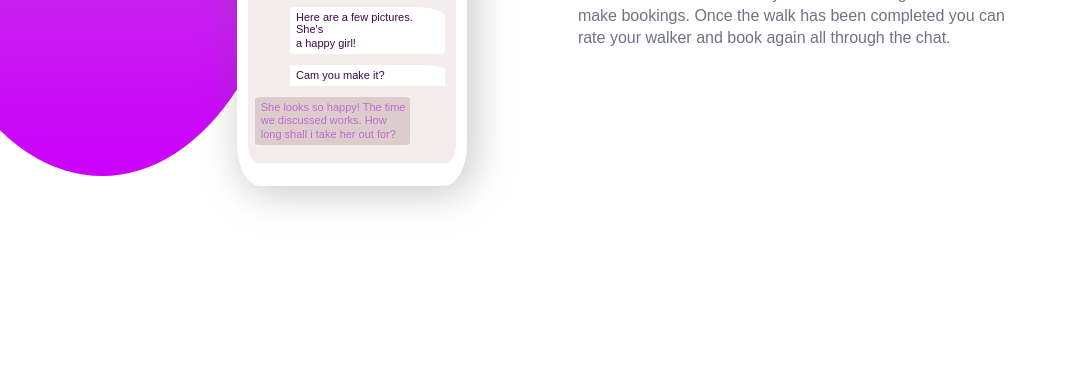
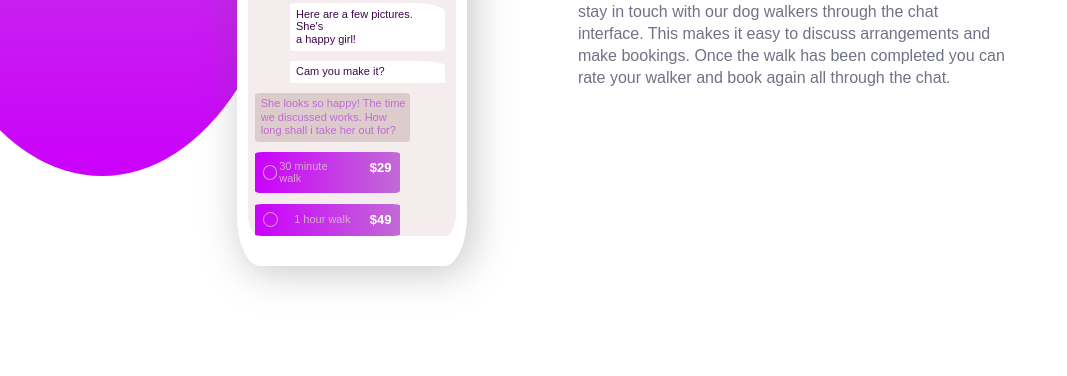
Before and after one commit to Edval6/chat-illustration, a plain HTML site: page index.html in a window 1280 px wide. Shown: the part 424-800 px from the top of the page, without its empty margins (0-1067 px from the left). Drawn offline with Linux system fonts and the light colour scheme.

Commit message:
actualizacao do chat

```diff
--- a/index.html
+++ b/index.html
@@ -71,7 +71,25 @@
                     </div>
 
                     <div class="precos">
+                        <div id="horas">
+                            <div id="min-circulo"></div>
+                            <p> 30 minute walk </p>
+                        </div>
 
+                        <div id="preco">
+                           <p>$29</p>
+                        </div>
+                    </div>
+
+                    <div class="precos">
+                        <div id="horas">
+                            <div id="min-circulo"></div>
+                            <p> 1 hour walk </p>
+                        </div>
+
+                        <div id="preco">
+                           <p>$49</p>
+                        </div>
                     </div>
 
                  </div>
--- a/style.css
+++ b/style.css
@@ -43,7 +43,7 @@ p{
 
 .mobile{
     width: 30%;
-    min-height: 420px;
+    min-height: 500px;
     border-radius: 10%;
     background-color: white;
     box-shadow: 5px 5px 40px #5d5a615b;
@@ -53,7 +53,7 @@ p{
     width: 90%;
     min-height: 90%;
     margin: auto;
-    margin-top: -10%;
+    margin-top: -15%;
     border-radius: 5%;
     border-top-left-radius: 20%;
     border-top-right-radius: 20%;
@@ -164,3 +164,49 @@ h3{
     color: #3f084b;
     font-weight: 150;
 }
+
+.precos{
+    min-width: 70%;
+    max-width: fit-content;
+    padding: 4%;
+    background: linear-gradient( to left, #c16bd5, #cb00fb);
+    display: flex;
+    flex-direction: row;
+    border-radius: 5%;
+    margin-top: 5%;
+    margin-left: 3%;
+}
+
+#horas{
+    width: 70%;
+    display: flex;
+    flex-direction: row;
+    justify-content: space-between;
+    align-items: center;
+}
+
+#horas p{
+    font-size: 11px;
+    font-family: sans-serif;
+    color: rgba(216, 197, 197, 0.829);
+}
+
+#min-circulo{
+    width: 15px;
+    height: 15px;
+    border: solid 1px rgba(216, 197, 197, 0.829);
+    border-radius: 50%;
+    margin-right: 2%;
+}
+
+#preco{
+    margin-left: 15%;
+}
+
+#preco p{
+    font-size: 13px;
+    font-family: sans-serif;
+    color: white;
+    font-weight: 800;
+
+}
```
